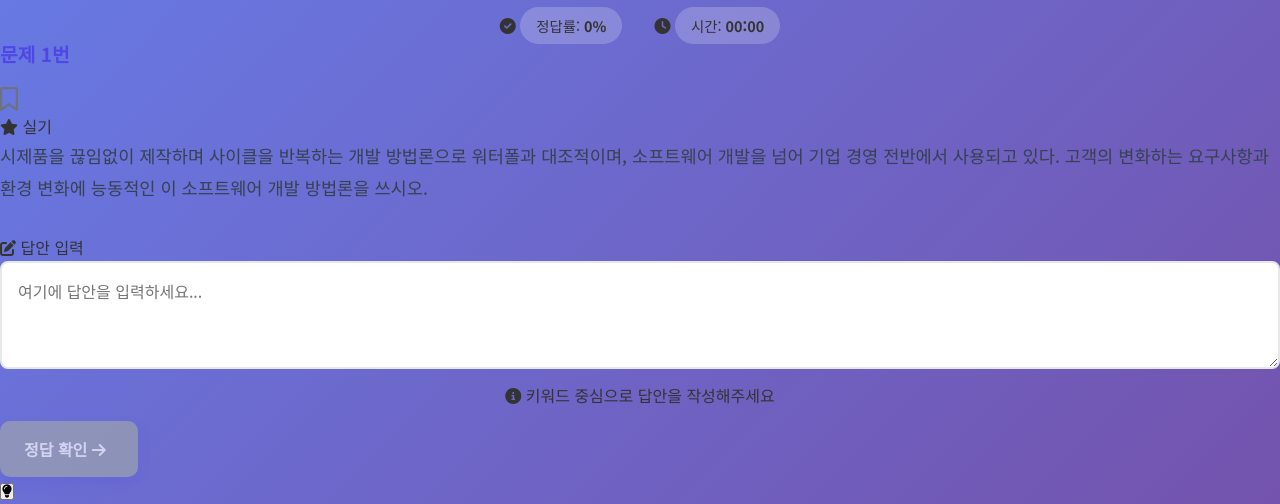
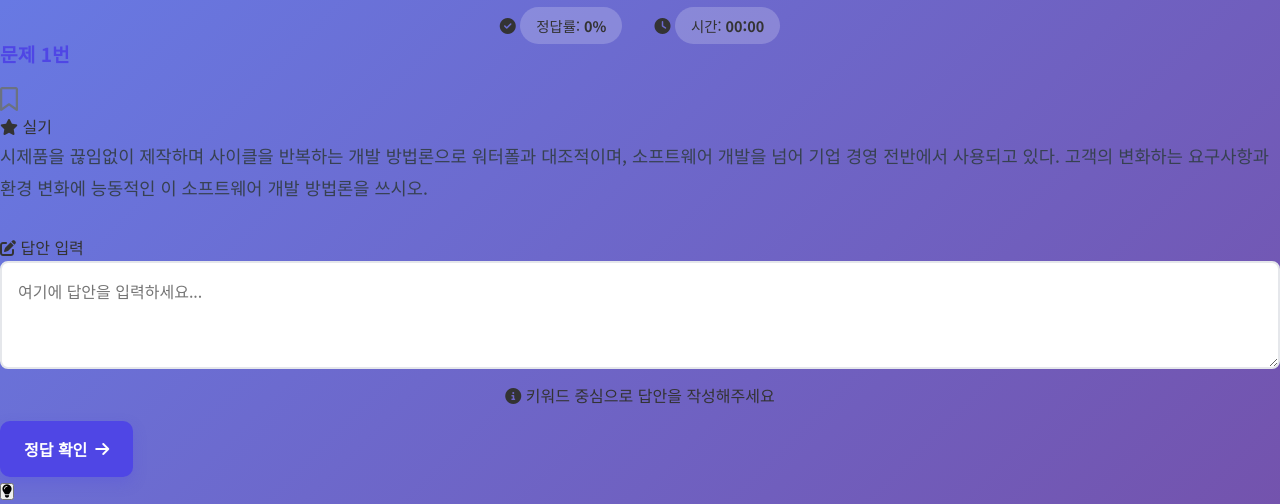
Before and after one commit to parkdarae/info-processing-study, a website: page public/study.html in a window 1280 px wide. Shown: the part 226-730 px from the top of the page. Drawn offline with Linux system fonts and the light colour scheme.

Commit message:
fix(study.html public): enable submit button and match new markup

```diff
--- a/public/study.html
+++ b/public/study.html
@@ -120,12 +120,9 @@
                                 </div>
                             </div>
 
-                            <button class="modern-submit-btn" id="submit-btn" disabled>
-                                <div class="btn-content">
-                                    <span class="btn-text">정답 확인</span>
-                                    <i class="fas fa-arrow-right btn-icon"></i>
-                                </div>
-                                <div class="btn-ripple"></div>
+                            <button class="modern-submit-btn" id="submit-btn">
+                                <span class="btn-text">정답 확인</span>
+                                <i class="fas fa-arrow-right btn-icon"></i>
                             </button>
                         </div>
                     </div>
```
